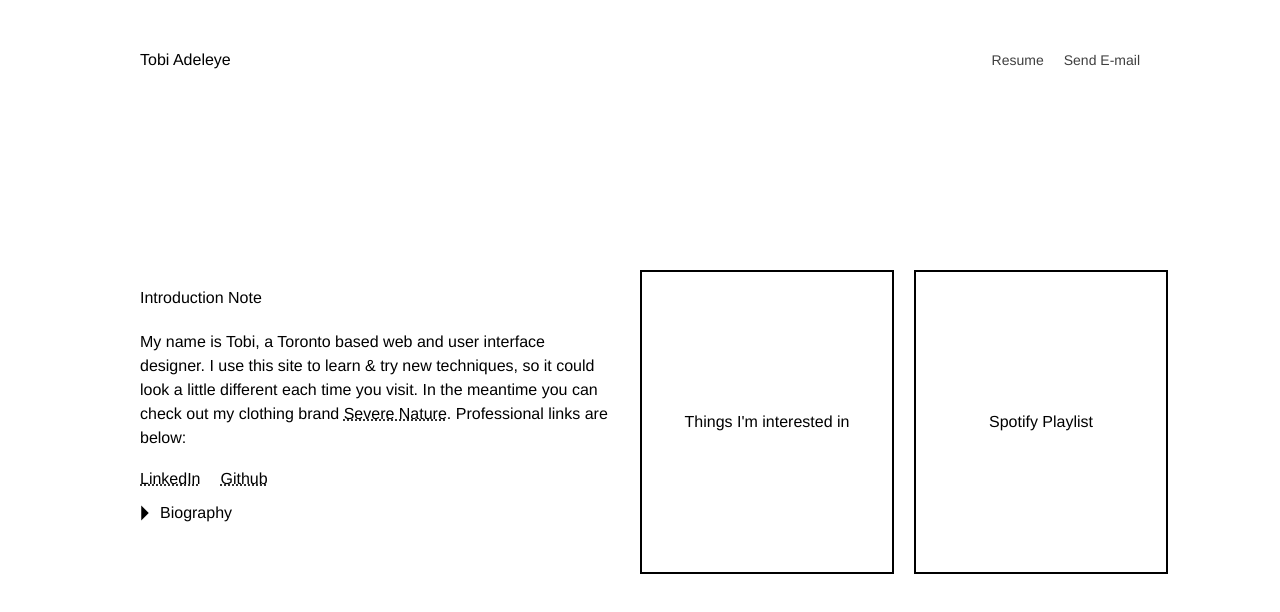
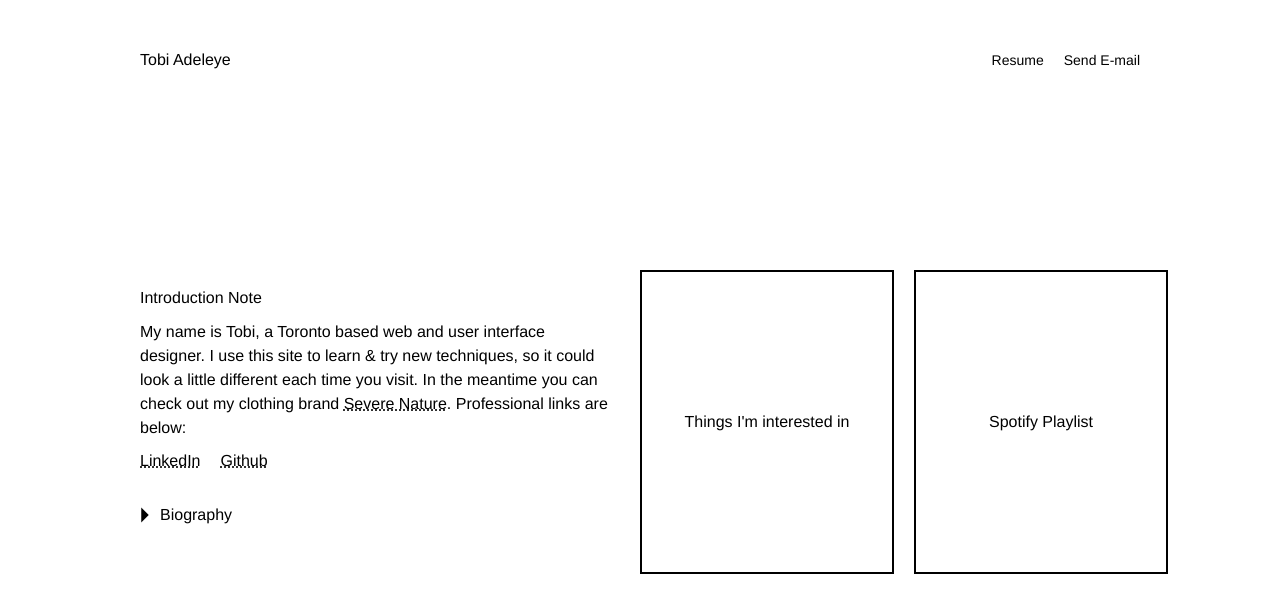
Before and after one commit to adelleye/personal-site, a Gatsby site: page / in a window 1280 px wide. Built offline with nearby package versions, Linux system fonts and the light colour scheme; Gatsby itself is replaced by a stand-in of ours.

Commit message:
Edit Header

```diff
--- a/src/components/Header.css
+++ b/src/components/Header.css
@@ -40,12 +40,15 @@
   font-size: 14px;
   line-height: 14px;
   font-weight: 400;
-  color: #3f3f3f;
+  color: #000000;
   text-decoration: none;
   margin: 0;
 
   }
 
+  .HeaderGroup a:hover{
+    color: rgba(0, 0, 0, 0.5)
+  }
 
 
   @media (max-width: 860px) {
--- a/src/components/layout.css
+++ b/src/components/layout.css
@@ -13,4 +13,5 @@ body {
   font-weight: 400;
   margin-bottom: 20px;
   line-height: 24px;
+
 }
--- a/src/pages/index.js
+++ b/src/pages/index.js
@@ -133,7 +133,7 @@ const SectionTitle = styled.p`
   color: rgba(0, 0, 0, 1);
   font-size: 16px;
   font-weight: 500;
-  margin-bottom: 20px;
+  margin-bottom: 10px;
   line-height: 24px;
   opacity: 0;
   animation: ${MainTextAnimation};
@@ -169,12 +169,12 @@ const SectionBridge = styled.p`
   }
 `
 
+
 const SevereNatureLink = styled.a`
   font-size: 16px;
   text-decoration: underline;
   text-decoration-style: dotted;
   font-weight: 400;
-
   transition: 1s;
   color: rgba(0, 0, 0, 1);
   display: inline-block;
@@ -186,25 +186,26 @@ const SevereNatureLink = styled.a`
   @media (max-width: 860px) {
     font-size: 16px;
     line-height: 28px;
-    margin-top: 30px;
   }
 
   @media (max-width: 640px) {
     font-size: 15px;
     line-height: 28px;
-    margin-top: 30px;
+
   }
 `
 
+// LINKEDIN AND GITHUB LINKS
 const ProfessionalLinksContainer = styled.div`
   font-size: 16px;
   font-weight: 400;
+  margin-top: 12px;
 `
 
 const LinkedInLink = styled.a`
   text-decoration: underline;
   text-decoration-style: dotted;
-  margin-top: 20px;
+
   margin-left: 0px;
   transition: 1s;
   display: inline-block;
@@ -218,20 +219,20 @@ const LinkedInLink = styled.a`
   @media (max-width: 860px) {
     font-size: 16px;
     line-height: 28px;
-    margin-top: 30px;
+
   }
 
   @media (max-width: 640px) {
     font-size: 15px;
-    line-height: 28px;
-    margin-top: 30px;
+
+
   }
 `
 
 const GithubLink = styled.a`
   text-decoration: underline;
   text-decoration-style: dotted;
-  margin-top: 10px;
+
   margin-left: 20px;
   transition: 1s;
   color: rgba(0, 0, 0, 1);
@@ -260,6 +261,7 @@ const BiograpghyButtonContainer = styled.div`
   align-items: center;
   width: 80px;
   margin-left: -10px;
+  margin-top: 20px;
 `
 const BiograpghyButton = styled.button`
   width: 30px;
```
